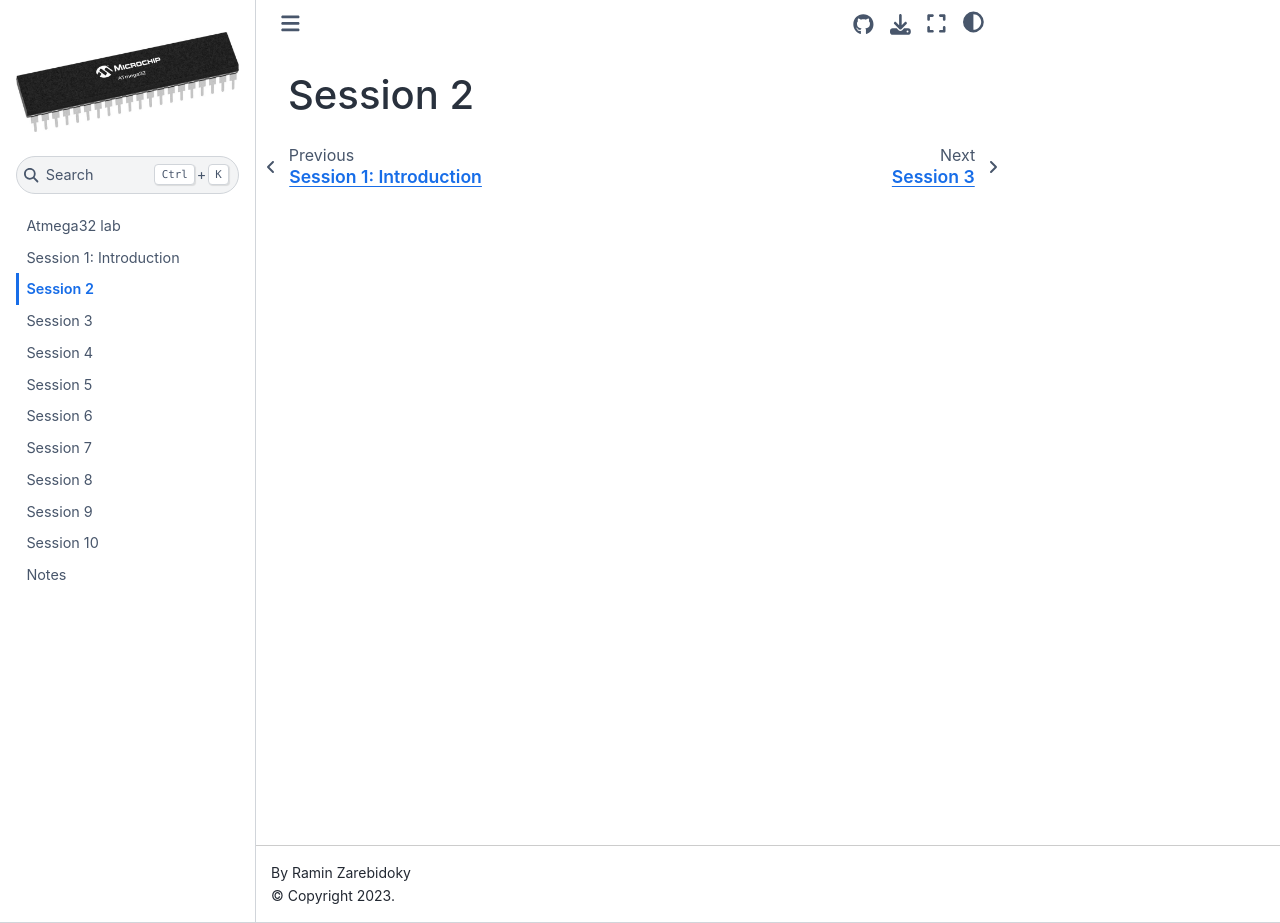
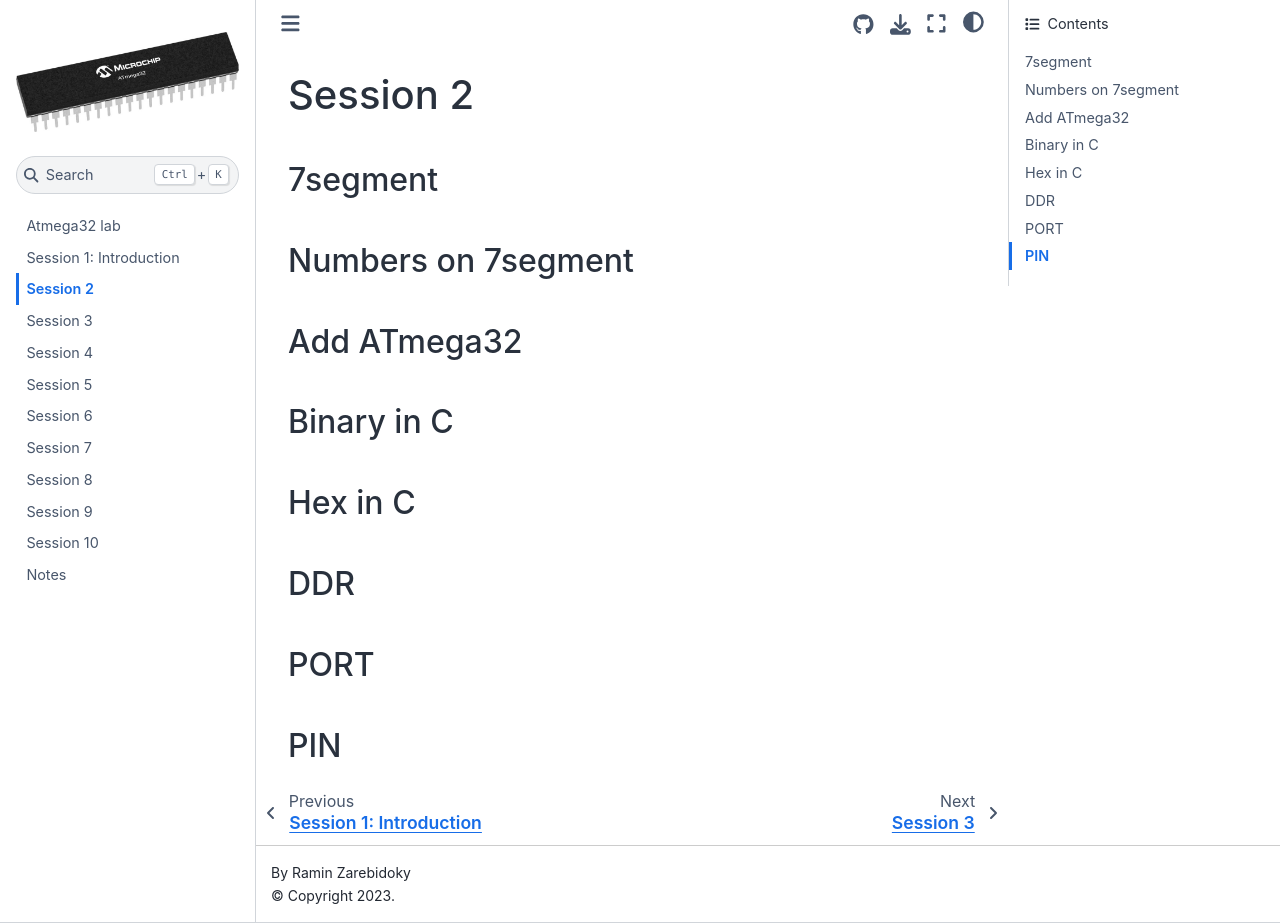
Before and after one commit to LiterallyTheOne/atmega32_lab, a Jupyter Book: the page built from docs/session_2.md, in a window 1280 px wide and 923 px high. Built offline with Jupyter Book 1.0.4 settings and Sphinx 7.4.7 and the Sphinx Book theme 1.1.4, drawn with Linux system fonts in a browser that asks for light colours.

Commit message:
Add some titles to session_2

```diff
--- a/docs/session_2.md
+++ b/docs/session_2.md
@@ -1 +1,17 @@
 # Session 2
+
+## 7segment
+
+## Numbers on 7segment
+
+## Add ATmega32
+
+## Binary in C
+
+## Hex in C
+
+## DDR
+
+## PORT
+
+## PIN
```
